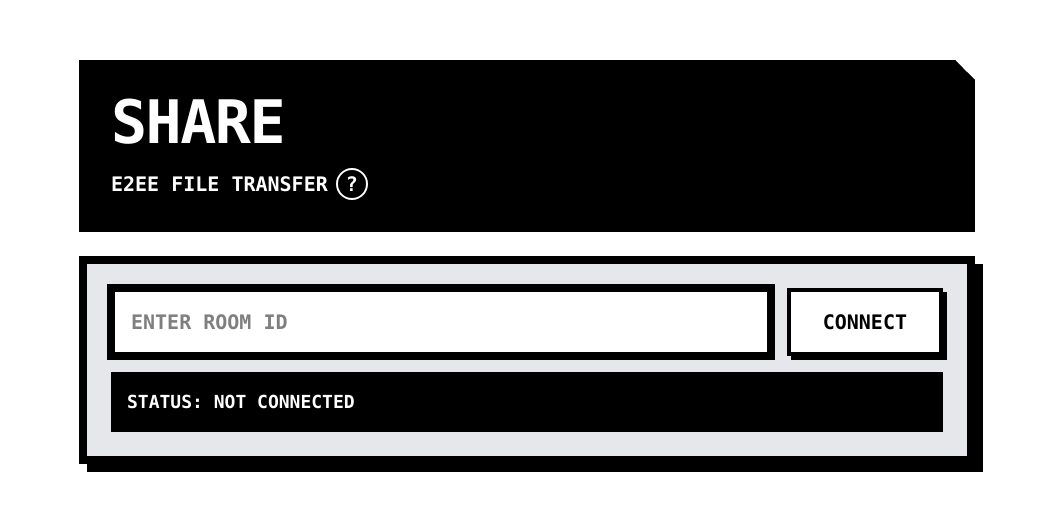
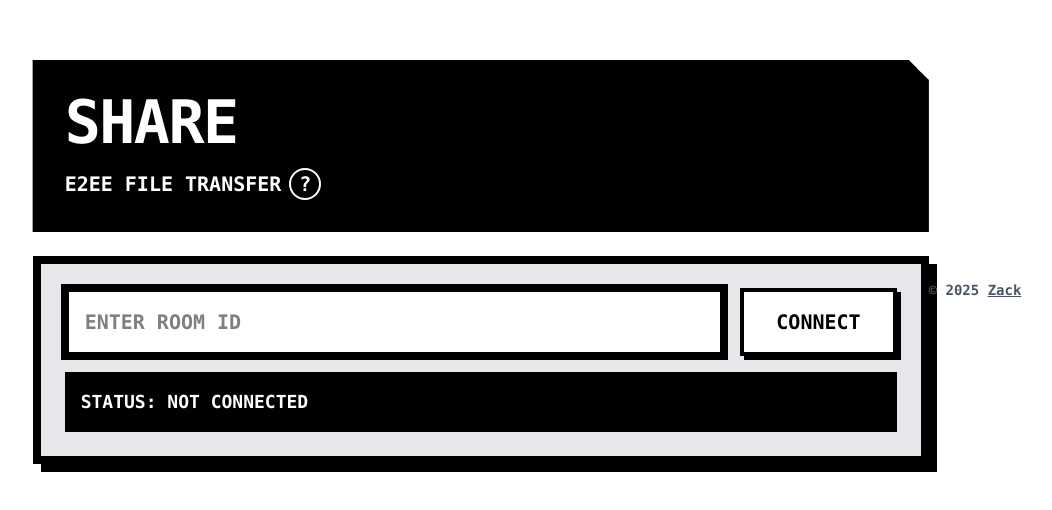
Before and after one commit to schollz/share, a React (Vite) app in the folder web/: page / in a window 1280 px wide. Shown: the part 126-636 px from the top of the page, without its empty margins (113-1165 px from the left). Built offline with nearby package versions, Linux system fonts and the light colour scheme.

Commit message:
Add footer with copyright 2025 and attribution to Zack
Co-authored-by: schollz <6550035+schollz@users.noreply.github.com>

```diff
--- a/web/src/App.jsx
+++ b/web/src/App.jsx
@@ -877,6 +877,11 @@ export default function App() {
                     </div>
                 </div>
             )}
+
+            {/* Footer */}
+            <footer className="mt-8 text-center text-sm font-bold text-gray-600">
+                © 2025 <a href="https://github.com/schollz" target="_blank" rel="noopener noreferrer" className="text-gray-600 hover:text-black underline">Zack</a>
+            </footer>
         </div>
     );
 }
```
